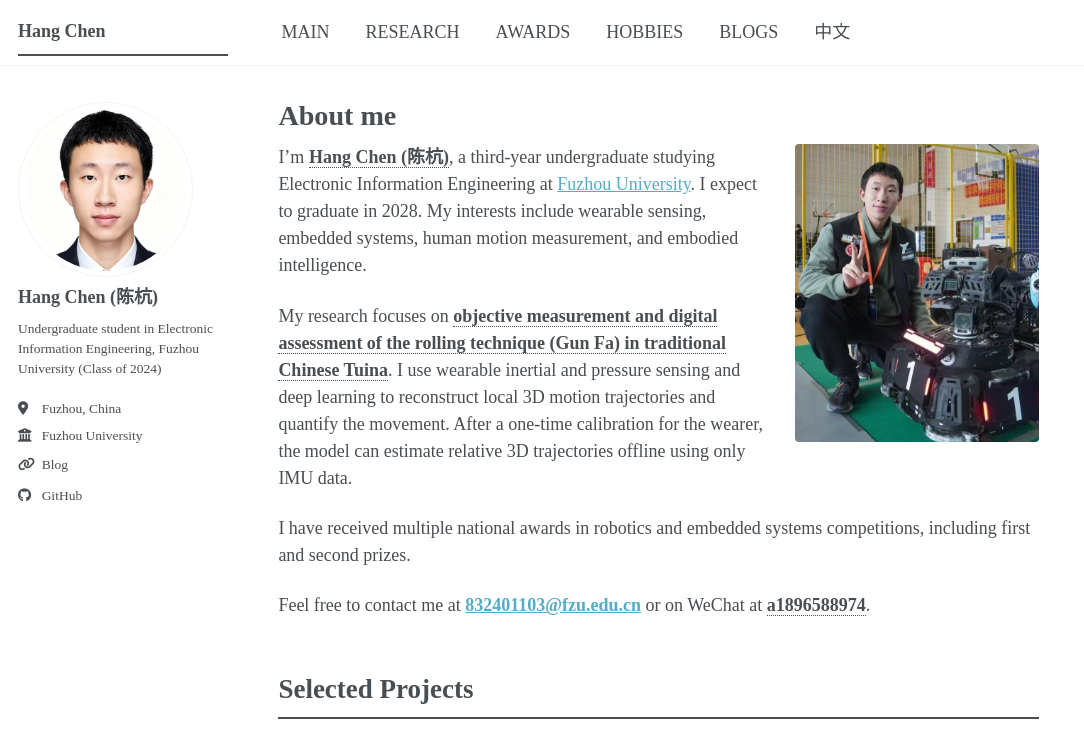
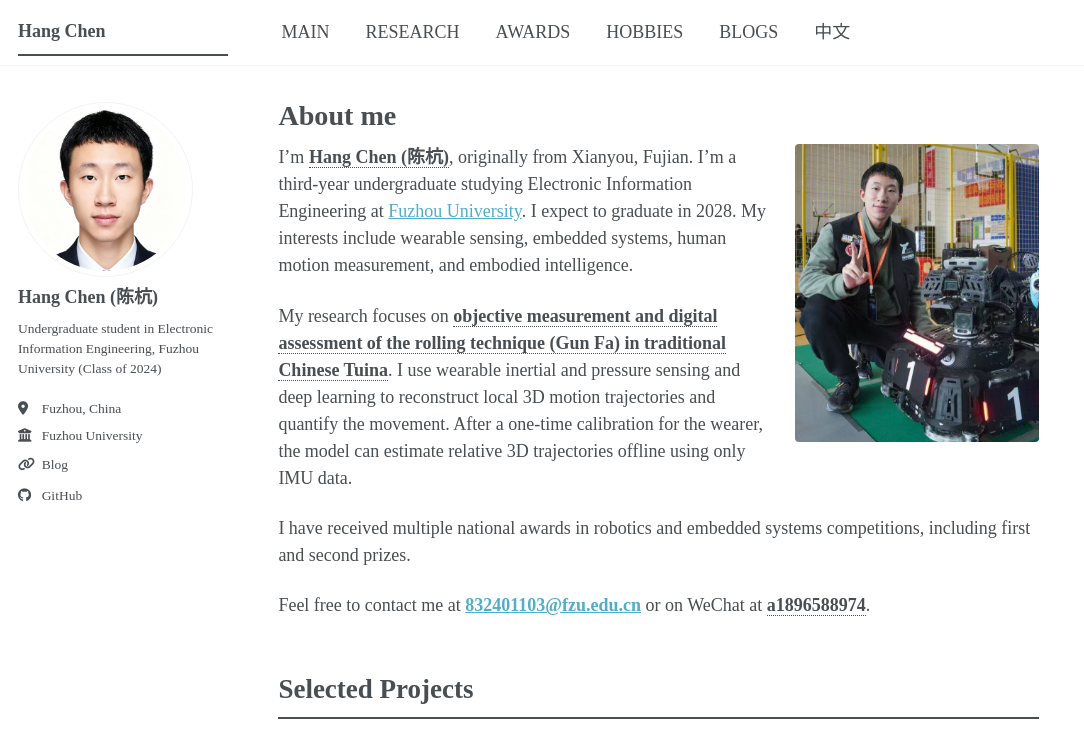
Before and after one commit to Nomkr/Nomkr.github.io, a Jekyll site: the page built from _pages/about.md, in a window 1280 px wide and 1234 px high, cut to the strip 0-729 px from the top of the window. Shown: the whole strip, without its empty margins (0-1084 px from the left). Built offline with Jekyll 4.4.1, drawn with Linux system fonts in a browser that asks for light colours; a style sheet for code colours, icons or effects is not loaded.

Commit message:
Add hometown to both homepage introductions

```diff
--- a/_pages/about.md
+++ b/_pages/about.md
@@ -8,7 +8,7 @@ redirect_from:
   - /about.html
 ---
 
-I'm **Hang Chen (陈杭)**, a third-year undergraduate studying Electronic Information Engineering at [Fuzhou University](https://www.fzu.edu.cn/). I expect to graduate in 2028. My interests include wearable sensing, embedded systems, human motion measurement, and embodied intelligence.
+I'm **Hang Chen (陈杭)**, originally from Xianyou, Fujian. I'm a third-year undergraduate studying Electronic Information Engineering at [Fuzhou University](https://www.fzu.edu.cn/). I expect to graduate in 2028. My interests include wearable sensing, embedded systems, human motion measurement, and embodied intelligence.
 
 My research focuses on **objective measurement and digital assessment of the rolling technique (Gun Fa) in traditional Chinese Tuina**. I use wearable inertial and pressure sensing and deep learning to reconstruct local 3D motion trajectories and quantify the movement. After a one-time calibration for the wearer, the model can estimate relative 3D trajectories offline using only IMU data.
 
```
Also changed, not shown: _pages/cn.md (+1 -1 lines).
